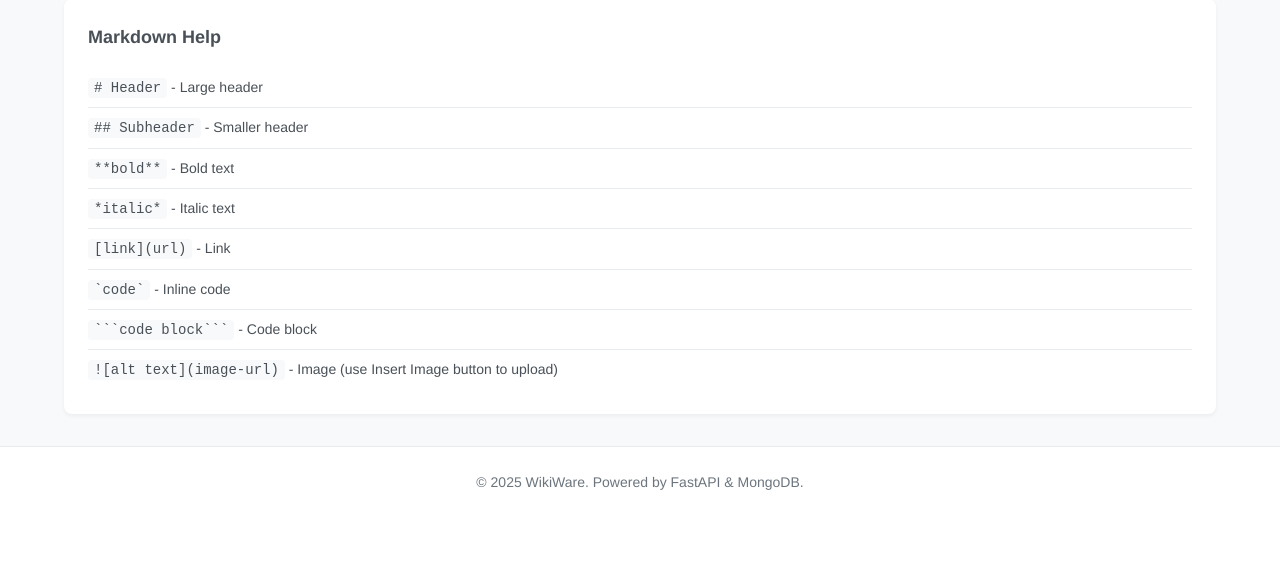
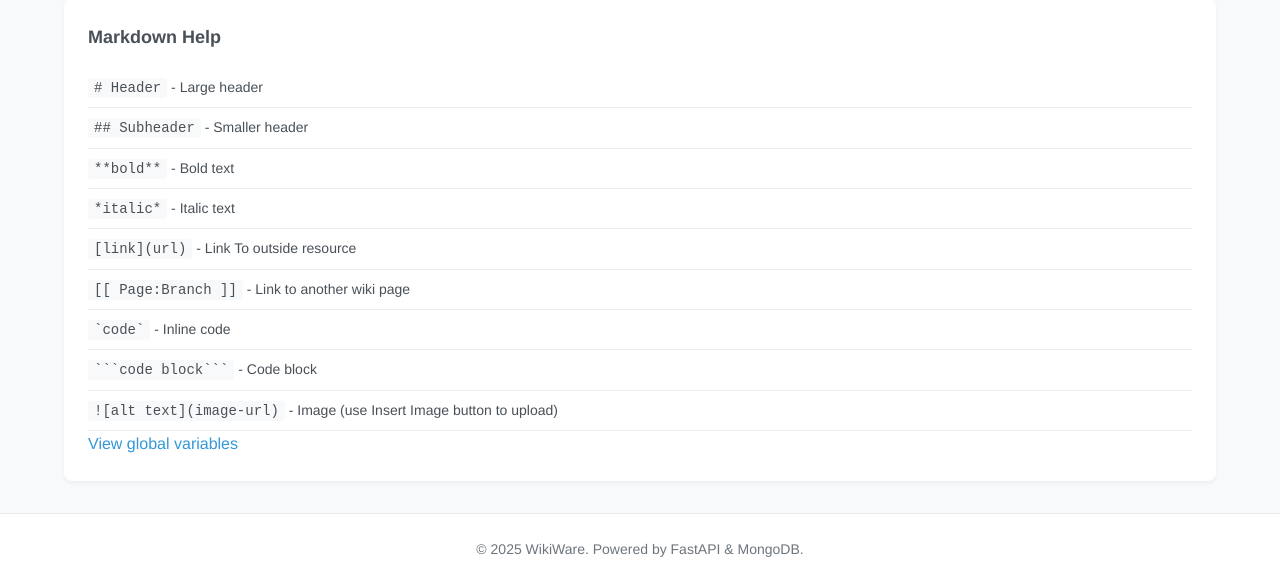
Before and after one commit to superintendent2521/wikiware, a FastAPI app: template templates/edit.html in a window 1280 px wide. Shown: the part 1020-1604 px from the top of the page. Before the commit the page ends 1510 px from the top, so only its background shows below. Run offline with FastAPI, Linux system fonts and the light colour scheme; the template is opened without the code that fills it, so the values that code supplies are empty; parts of the project's set-up code (start-up, migrations or seed data) failed here and were passed over; some libraries are stand-ins or nearby versions.

Commit message:
feat: add help documentation static route and markdown link guidance
Add HELP_STATIC_DIR config to serve help documentation from /help path, mount static files for help content, enhance edit page with wiki-style page linking syntax ([[Page:Branch]]), and improve link descriptions. Also add CSS styles for help links to match design system. This improves user onboarding by providing accessible, styled help documentation and clearer markdown syntax guidance.

````diff
--- a/src/config.py
+++ b/src/config.py
@@ -36,6 +36,7 @@ TEMPLATE_DIR = "templates"
 
 # Static files settings
 STATIC_DIR = "static"
+HELP_STATIC_DIR = "templates/help"
 
 # Session cookie settings
 # Use __Host- prefix only when cookies are Secure (i.e., in production/HTTPS).
--- a/src/server.py
+++ b/src/server.py
@@ -7,7 +7,7 @@ from fastapi import FastAPI
 from fastapi.staticfiles import StaticFiles
 from fastapi_csrf_protect import CsrfProtect
 from pydantic import BaseModel
-from .config import APP_TITLE, APP_DESCRIPTION, STATIC_DIR, TEMPLATE_DIR, DEV
+from .config import APP_TITLE, APP_DESCRIPTION, STATIC_DIR, DEV, HELP_STATIC_DIR
 from .database import init_database
 from .routes import pages, search, history, branches, uploads, stats, logs, auth, admin, images
 # Remove TableExtension import since it's not available in this version
@@ -46,6 +46,7 @@ app = FastAPI(title=APP_TITLE, description=APP_DESCRIPTION)
 
 # Mount static files
 app.mount("/static", StaticFiles(directory=STATIC_DIR), name="static")
+app.mount("/help", StaticFiles(directory=HELP_STATIC_DIR), name="help")
 
 # Include route modules
 app.include_router(pages.router)
--- a/static/style.css
+++ b/static/style.css
@@ -622,6 +622,20 @@ main {
 
 .markdown-help li:last-child {
     border-bottom: none;
+}
+
+.markdown-help a {
+    color: var(--accent-blue);
+    text-decoration: none;
+    font-weight: var(--font-weight-medium);
+    transition: color var(--transition-fast), text-decoration var(--transition-fast);
+    border-bottom: 1px solid transparent;
+}
+
+.markdown-help a:hover {
+    color: var(--accent-blue-dark);
+    text-decoration: underline;
+    border-bottom-color: var(--accent-blue);
 }
 
 .markdown-help code {
--- a/templates/edit.html
+++ b/templates/edit.html
@@ -121,10 +121,12 @@
             <li><code>## Subheader</code> - Smaller header</li>
             <li><code>**bold**</code> - Bold text</li>
             <li><code>*italic*</code> - Italic text</li>
-            <li><code>[link](url)</code> - Link</li>
+            <li><code>[link](url)</code> - Link To outside resource</li>
+            <li><code>[[ Page:Branch ]]</code> - Link to another wiki page</li>
             <li><code>`code`</code> - Inline code</li>
             <li><code>```code block```</code> - Code block</li>
             <li><code>![alt text](image-url)</code> - Image (use Insert Image button to upload)</li>
+            <a href="/help/index.html" target="_blank">View global variables</a>
         </ul>
     </div>
 </div>
````
Also changed, not shown: templates/help/index.html (added).
